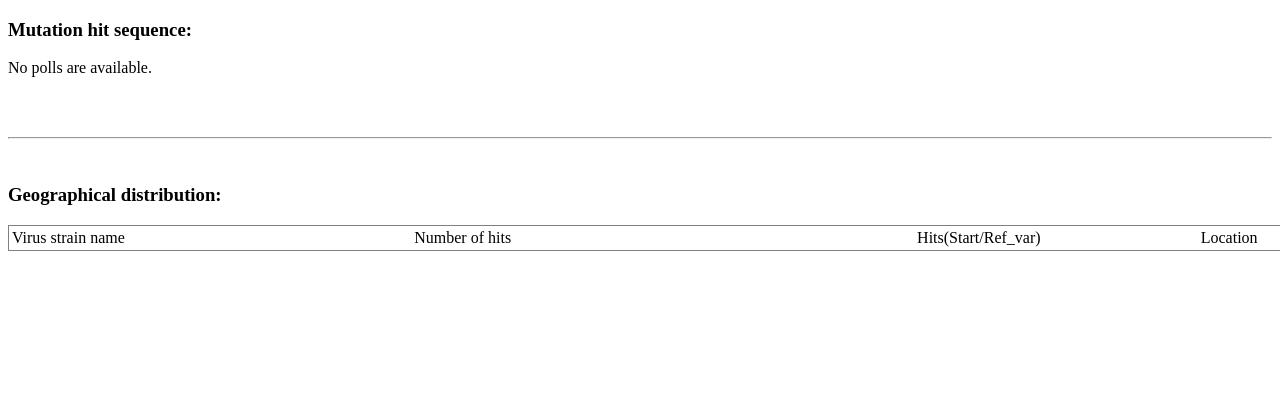
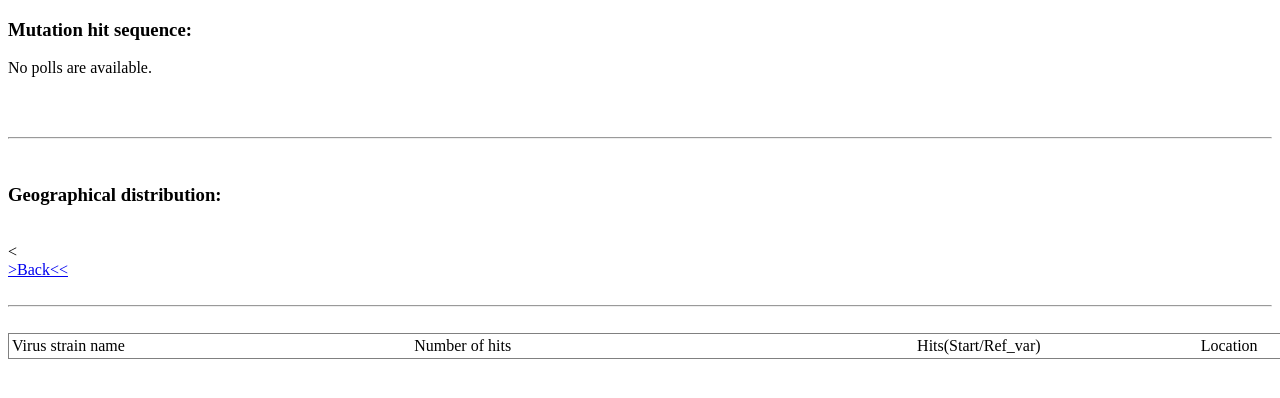
Before and after one commit to FHYcode/MUTwebsite, a Django app: template mysite/mutapp/templates/mutapp/multimut_hits.html in a window 1280 px wide; the page is wider, and only the part inside the window is pictured. Shown: the top 398 px of that part. Run offline with Django 3.2, Linux system fonts and the light colour scheme; the template is opened without the code that fills it, so the values that code supplies are empty.

Commit message:
Update multimut_hits.html

```diff
--- a/mysite/mutapp/templates/mutapp/multimut_hits.html
+++ b/mysite/mutapp/templates/mutapp/multimut_hits.html
@@ -24,14 +24,15 @@
     {% else %}
         <p>No polls are available.</p>
     {% endif %}
-<br><br>
-<hr>
-<br>
+<br><br><hr><br>
 <h3>Geographical distribution:</h3>
 <ol>
     {% for one_country in country_count %}
         <li>{{ one_country.0 }}:{{ one_country.1 }}</li>
     {% endfor %}
 </ol>
+<br><<br>
+<a href="{% url 'mutapp:index' %}" >>Back<< </a>
+<br><br><hr><br>
 </body>
 </html>
```
